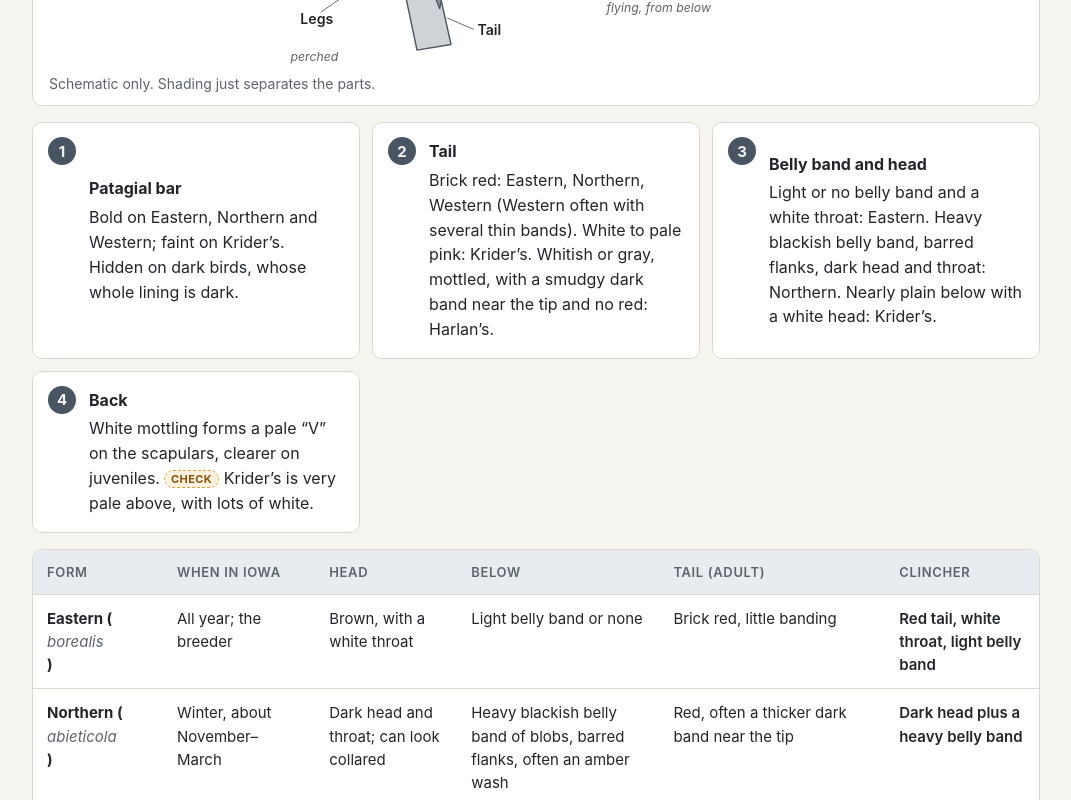
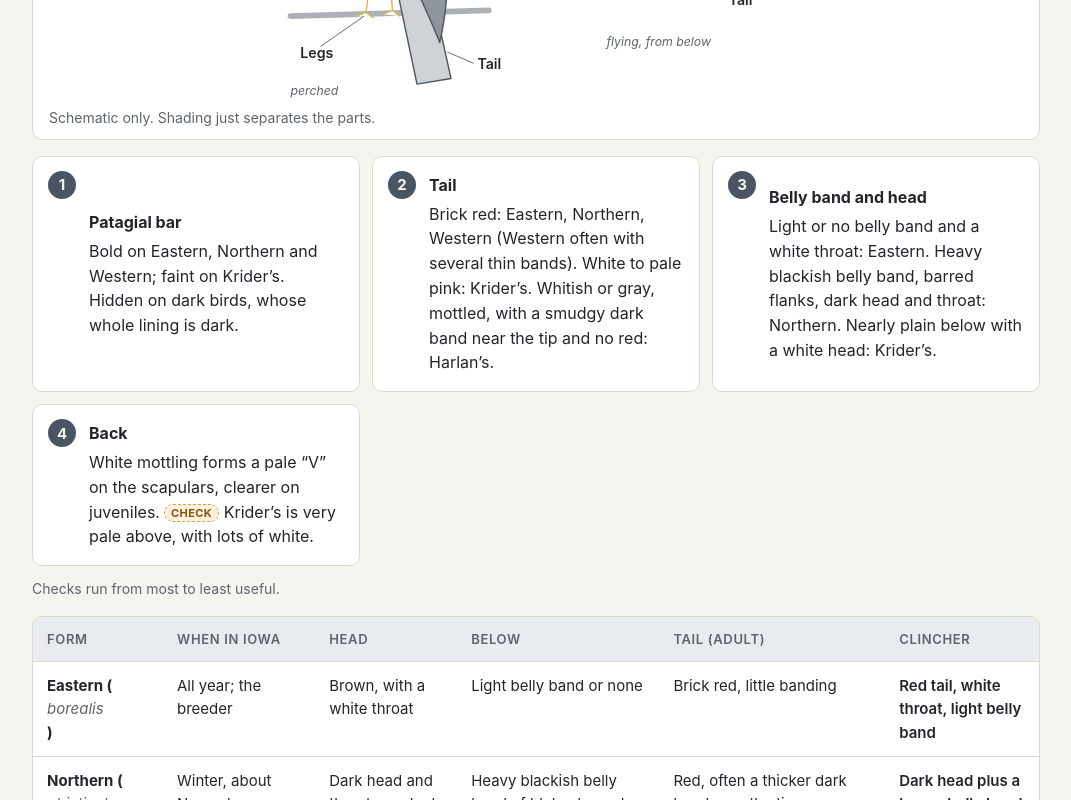
Before and after one commit to kevinripka-uiowa/bird-identify, a plain HTML site: page hawks.html in a window 1280 px wide. Shown: the part 2637-3437 px from the top of the page, without its empty margins (104-1175 px from the left). Drawn offline with Linux system fonts and the light colour scheme.

Commit message:
Note check order on reference pages
Each list of checks now says it runs from most to least useful; the
tern season and hawk shape lists say they are choices, not a ranking.
Tern juvenile checks now start with the inner wing.

Co-Authored-By: Claude Opus 5.5 <noreply@anthropic.com>

```diff
--- a/hawks.html
+++ b/hawks.html
@@ -193,6 +193,7 @@
   .to-check li { margin: 4px 0; }
   .to-check li strong { margin-right: 4px; }
   @media (prefers-color-scheme: dark) { .unsure { color: #f3c77a; background: #3a2f1c; border-color: #8a6a2c; } }
+  .checks-order { color: var(--muted); font-size: 14px; margin: -4px 0 16px; }
 </style>
 </head>
 <body>
@@ -235,6 +236,7 @@
         <li><button type="button" class="check" data-parts="flight ftail tail" aria-pressed="false"><strong>Harrier</strong>Long, narrow wings and a long tail, flying low over fields with the wings raised in a V and tilting side to side. A white rump at every age. Use the accipiters and harrier tab.</button></li>
         <li><button type="button" class="check" data-parts="head belly fbody tail ftail" aria-pressed="false"><strong>Adult or juvenile</strong>Juveniles are usually brown and streaked below, with pale eyes and evenly banded tails. Adult buteos have dark eyes; adult accipiters have red to orange eyes and rufous bars below. Young Red-tails have brown, banded tails, not red.</button></li>
       </ol>
+    <p class="checks-order">The first three aren’t ranked: pick the shape that fits, then age the bird.</p>
     </div>
     <p class="note"><strong>Dark birds are their own problem.</strong> Five of Iowa’s buteos have dark morphs. If the body is chocolate to black, skip to the dark morphs tab: the tail and the underwing flight feathers matter more than the body.</p>
   </section>
@@ -263,6 +265,7 @@
         <li><button type="button" class="check" data-parts="belly fbody head" aria-pressed="false"><strong>Belly band and head</strong>Light or no belly band and a white throat: Eastern. Heavy blackish belly band, barred flanks, dark head and throat: Northern. Nearly plain below with a white head: Krider’s.</button></li>
         <li><button type="button" class="check" data-parts="back" aria-pressed="false"><strong>Back</strong>White mottling forms a pale “V” on the scapulars, clearer on juveniles.<span class="unsure" title="Standard field-guide mark; not confirmed from a source I could open.">check</span> Krider’s is very pale above, with lots of white.</button></li>
       </ol>
+      <p class="checks-order">Checks run from most to least useful.</p>
       </div>
       <p class="scroll-hint">Swipe the table sideways for more →</p>
       <div class="table-wrap">
@@ -300,6 +303,7 @@
         <li><button type="button" class="check" data-parts="legs wingtips" aria-pressed="false"><strong>Legs and wingtips (perched)</strong>Feathered to the toes: Rough-legged and Ferruginous. Wingtips reaching the tail tip: Swainson’s, Rough-legged and Ferruginous.</button></li>
         <li><button type="button" class="check" data-parts="belly fbody" aria-pressed="false"><strong>Below</strong>Dark brown chest bib and pale belly: adult Swainson’s. Dark belly band or patch: Rough-legged. Rufous bars: adult Red-shouldered and Broad-winged. Rufous leggings forming a “V”: adult Ferruginous.</button></li>
       </ol>
+      <p class="checks-order">Checks run from most to least useful.</p>
       </div>
       <p class="scroll-hint">Swipe the table sideways for more →</p>
       <div class="table-wrap">
@@ -336,6 +340,7 @@
         <li><button type="button" class="check" data-parts="tail ftail" aria-pressed="false"><strong>Tail tip</strong>Rounded, with a broad white tip: Cooper’s. Square or notched, with a thin white tip: Sharp-shinned. Wavy, offset bands: juvenile goshawk.<span class="unsure" title="Standard field-guide mark; not confirmed from a source I could open.">check</span></button></li>
         <li><button type="button" class="check" data-parts="belly fbody" aria-pressed="false"><strong>Juvenile streaks</strong>Neat thin streaks on the breast, clean belly: Cooper’s. Coarse blurry streaks far down the belly: Sharp-shinned. Heavy streaks everywhere, even under the tail: goshawk.</button></li>
       </ol>
+      <p class="checks-order">Checks run from most to least useful.</p>
       </div>
       <p class="scroll-hint">Swipe the table sideways for more →</p>
       <div class="table-wrap">
@@ -370,6 +375,7 @@
         <li><button type="button" class="check" data-parts="flight underwing" aria-pressed="false"><strong>Flight feathers</strong>Silvery with dark bars and a broad dark rear edge: Western and Rough-legged. Whitish with a heavy dark rear edge and little barring: Harlan’s. Pale, contrasting with dark linings: Ferruginous. Dark, with little contrast: Swainson’s.</button></li>
         <li><button type="button" class="check" data-parts="legs wingtips" aria-pressed="false"><strong>Legs and wingtips</strong>Feathered legs: Rough-legged and Ferruginous. Long wingtips reaching the tail: Swainson’s, Rough-legged and Ferruginous.</button></li>
       </ol>
+      <p class="checks-order">Checks run from most to least useful.</p>
       </div>
       <p class="scroll-hint">Swipe the table sideways for more →</p>
       <div class="table-wrap">
```
Also changed, not shown: dowitchers.html (+2 -0 lines), ducks.html (+5 -0 lines), fall-warblers.html (+2 -0 lines), gulls.html (+6 -0 lines), juncos.html (+2 -0 lines), orioles.html (+2 -0 lines), small-gulls.html (+5 -0 lines), terns.html (+6 -1 lines).
